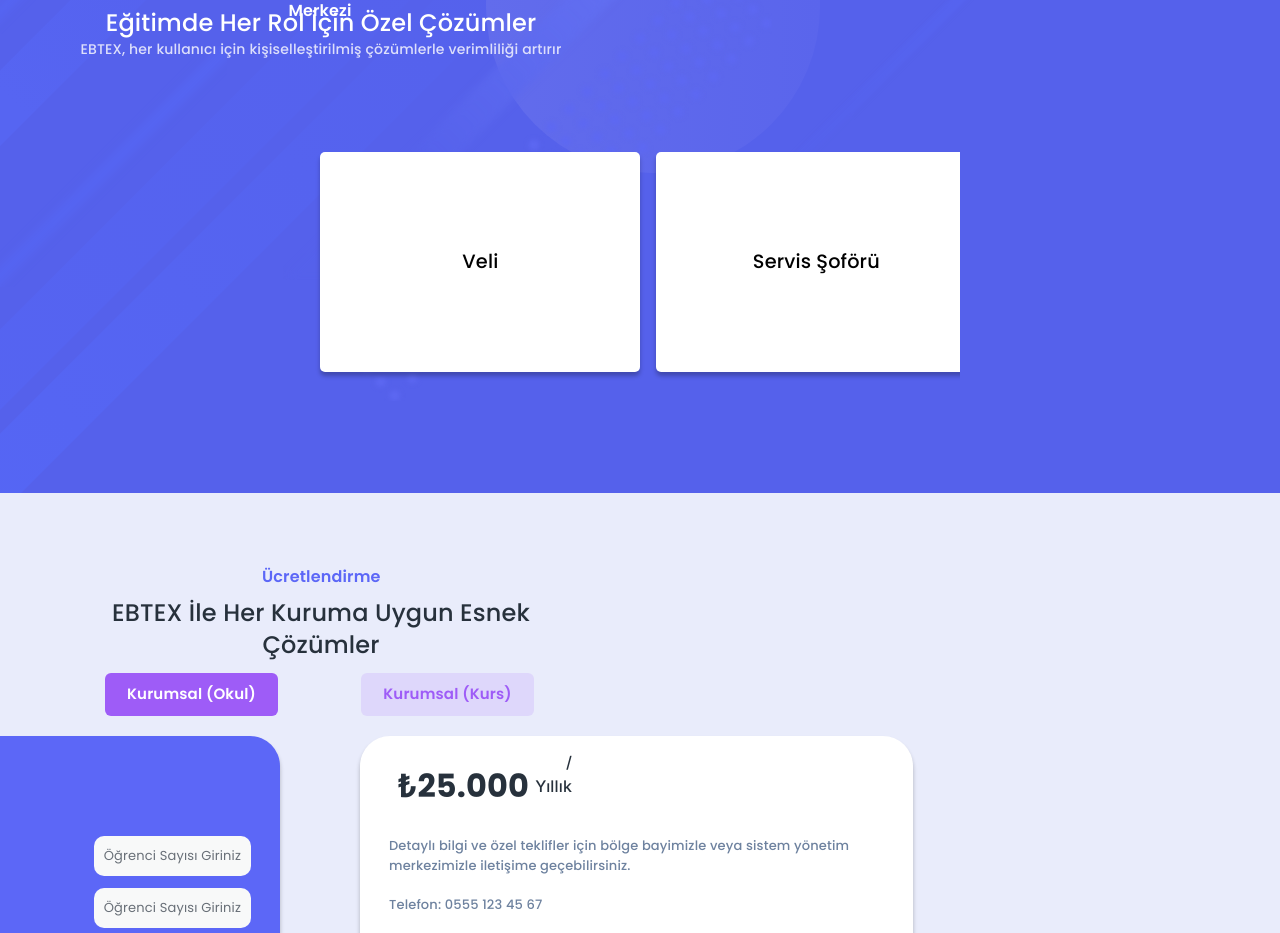
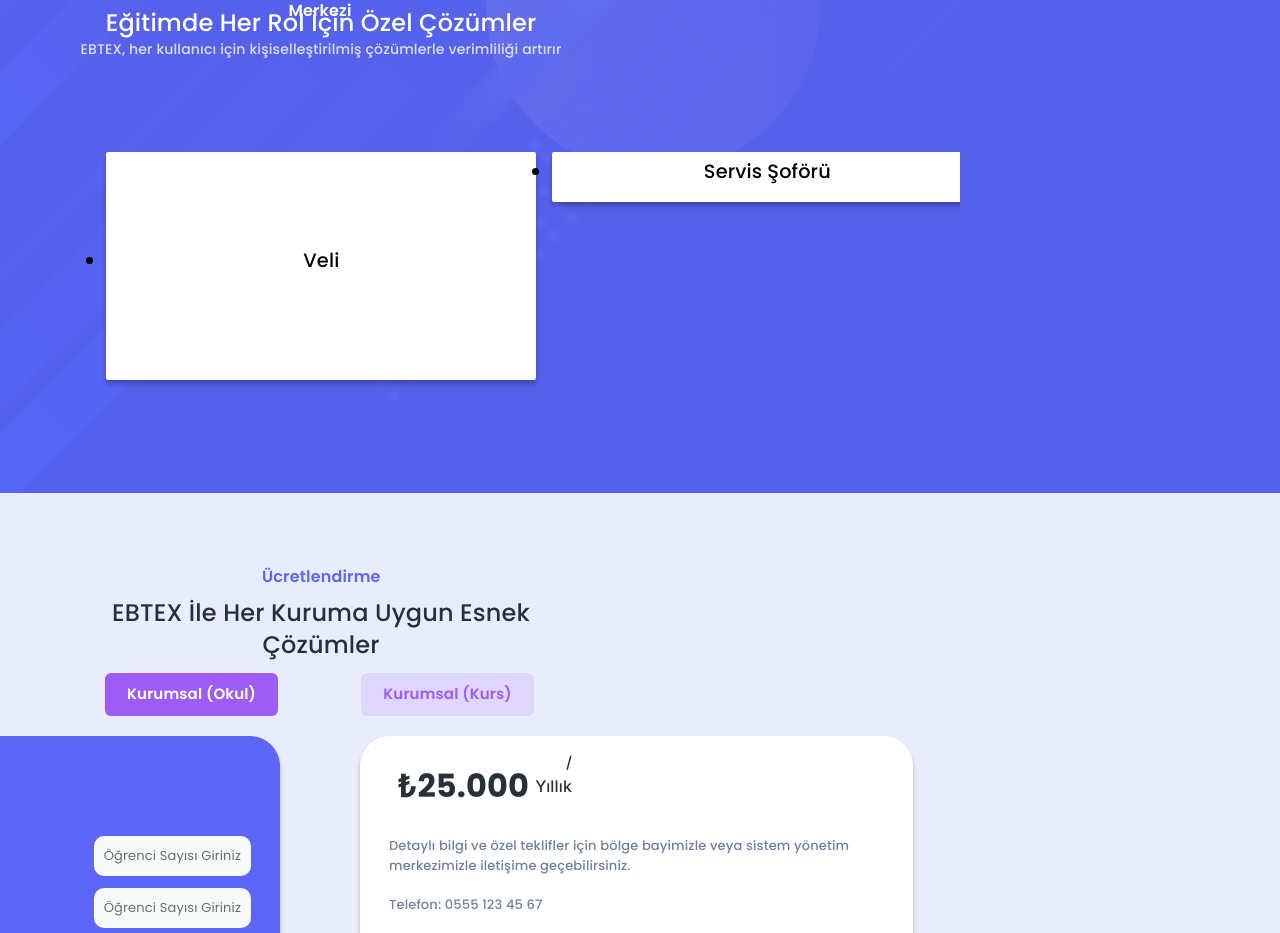
Before and after one commit to recepasl44/website, a Next.js app: page / in a window 1280 px wide. Shown: the part 4320-5253 px from the top of the page. Built offline with nearby package versions, Linux system fonts and the light colour scheme; what @mui/material-nextjs would draw is missing.

Commit message:
Add draggable slider without changing card styles

```diff
--- a/components/d-a-s-h-b-o-a-r-d-s.tsx
+++ b/components/d-a-s-h-b-o-a-r-d-s.tsx
@@ -5,8 +5,6 @@ import styles from "./dashboard-slider.module.css";
 export type DASHBOARDSType = {
   className?: string;
 };
-
-const roles = ["Veli", "Servis Şoförü", "Öğrenci", "Rehberlik", "Öğretmen"];
 
 const DASHBOARDS: NextPage<DASHBOARDSType> = ({ className = "" }) => {
   const sliderRef = useRef<HTMLUListElement>(null);
@@ -37,10 +35,9 @@ const DASHBOARDS: NextPage<DASHBOARDSType> = ({ className = "" }) => {
     };
 
     const snapToCard = () => {
-      const card = slider.querySelector(`.${styles.card}`) as HTMLElement | null;
+      const card = slider.querySelector(`.${styles.slide}`) as HTMLElement | null;
       if (!card) return;
-      const style = getComputedStyle(slider);
-      const gap = parseInt(style.gap) || 0;
+      const gap = parseInt(getComputedStyle(slider).gap) || 0;
       const cardWidth = card.offsetWidth + gap;
       const index = Math.round(slider.scrollLeft / cardWidth);
       animateScroll(index * cardWidth);
@@ -86,11 +83,36 @@ const DASHBOARDS: NextPage<DASHBOARDSType> = ({ className = "" }) => {
     >
       <div className={styles.sliderContainer}>
         <ul className={styles.slider} ref={sliderRef}>
-          {roles.map((role) => (
-            <li key={role} className={styles.card}>
-              {role}
-            </li>
-          ))}
+          <li className={styles.slide}>
+            <div className="h-[14.213rem] w-[26.875rem] shadow-[0px_4px_4px_rgba(0,_0,_0,_0.25)] rounded-[0.138rem] bg-[#fff] flex flex-col items-center justify-center !pt-[0.344rem] !pb-[0.969rem] !pl-[0.344rem] !pr-[0.344rem] box-border gap-[0.969rem]">
+              <div className="self-stretch h-[10.581rem] relative hidden" />
+              <div className="relative font-medium">Veli</div>
+            </div>
+          </li>
+          <li className={styles.slide}>
+            <div className="w-[26.875rem] shadow-[0px_4px_4px_rgba(0,_0,_0,_0.25)] rounded-[0.138rem] bg-[#fff] flex flex-col items-center justify-center !pt-[0.344rem] !pb-[0.969rem] !pl-[0.344rem] !pr-[0.344rem] box-border gap-[0.969rem]">
+              <div className="self-stretch h-[10.588rem] relative hidden" />
+              <div className="relative font-medium">Servis Şoförü</div>
+            </div>
+          </li>
+          <li className={styles.slide}>
+            <div className="h-[16.931rem] w-[32.031rem] shadow-[0px_4px_4px_rgba(0,_0,_0,_0.25)] rounded-[0.163rem] bg-[#fff] flex flex-col items-center justify-center !pt-[0.413rem] !pb-[1.156rem] !pl-[0.413rem] !pr-[0.413rem] box-border gap-[1.156rem]">
+              <div className="self-stretch h-[12.619rem] relative hidden" />
+              <div className="relative font-medium">Öğrenci</div>
+            </div>
+          </li>
+          <li className={styles.slide}>
+            <div className="h-[16.931rem] w-[32.031rem] shadow-[0px_4px_4px_rgba(0,_0,_0,_0.25)] rounded-[0.163rem] bg-[#fff] flex flex-col items-center justify-center !pt-[0.413rem] !pb-[1.156rem] !pl-[0.413rem] !pr-[0.413rem] box-border gap-[1.156rem]">
+              <div className="self-stretch h-[12.619rem] relative hidden" />
+              <div className="relative font-medium">Rehberlik</div>
+            </div>
+          </li>
+          <li className={styles.slide}>
+            <div className="h-full w-[36.444rem] !!m-[0 important] shadow-[0px_4px_4px_rgba(0,_0,_0,_0.25)] rounded-[0.188rem] bg-[#fff] flex flex-col items-center justify-center !pt-[0.469rem] !pb-[1.319rem] !pl-[0.469rem] !pr-[0.469rem] box-border gap-[1.319rem]">
+              <div className="self-stretch h-[14.356rem] relative hidden" />
+              <div className="relative font-medium">Öğretmen</div>
+            </div>
+          </li>
         </ul>
       </div>
     </section>
--- a/components/dashboard-slider.module.css
+++ b/components/dashboard-slider.module.css
@@ -2,10 +2,8 @@
   width: 100%;
   overflow-x: auto;
   scroll-snap-type: x mandatory;
-  scroll-padding: 0 50%;
   -webkit-overflow-scrolling: touch;
   scrollbar-width: none;
-  display: flex;
 }
 .sliderContainer::-webkit-scrollbar {
   display: none;
@@ -14,25 +12,15 @@
   display: flex;
   gap: 1rem;
   padding: 0 50%;
+  scroll-padding: 0 50%;
 }
-.card {
+.slide {
   flex: 0 0 auto;
-  width: 20rem;
-  height: 13.75rem;
-  background-color: var(--color-white);
-  border-radius: var(--br-5);
-  box-shadow: 0 4px 4px rgba(0, 0, 0, 0.25);
-  display: flex;
-  align-items: center;
-  justify-content: center;
-  font-weight: 500;
   scroll-snap-align: center;
 }
 @media (max-width: 768px) {
   .slider {
     padding: 0 5%;
-  }
-  .card {
-    width: 90%;
+    scroll-padding: 0 5%;
   }
 }
```
